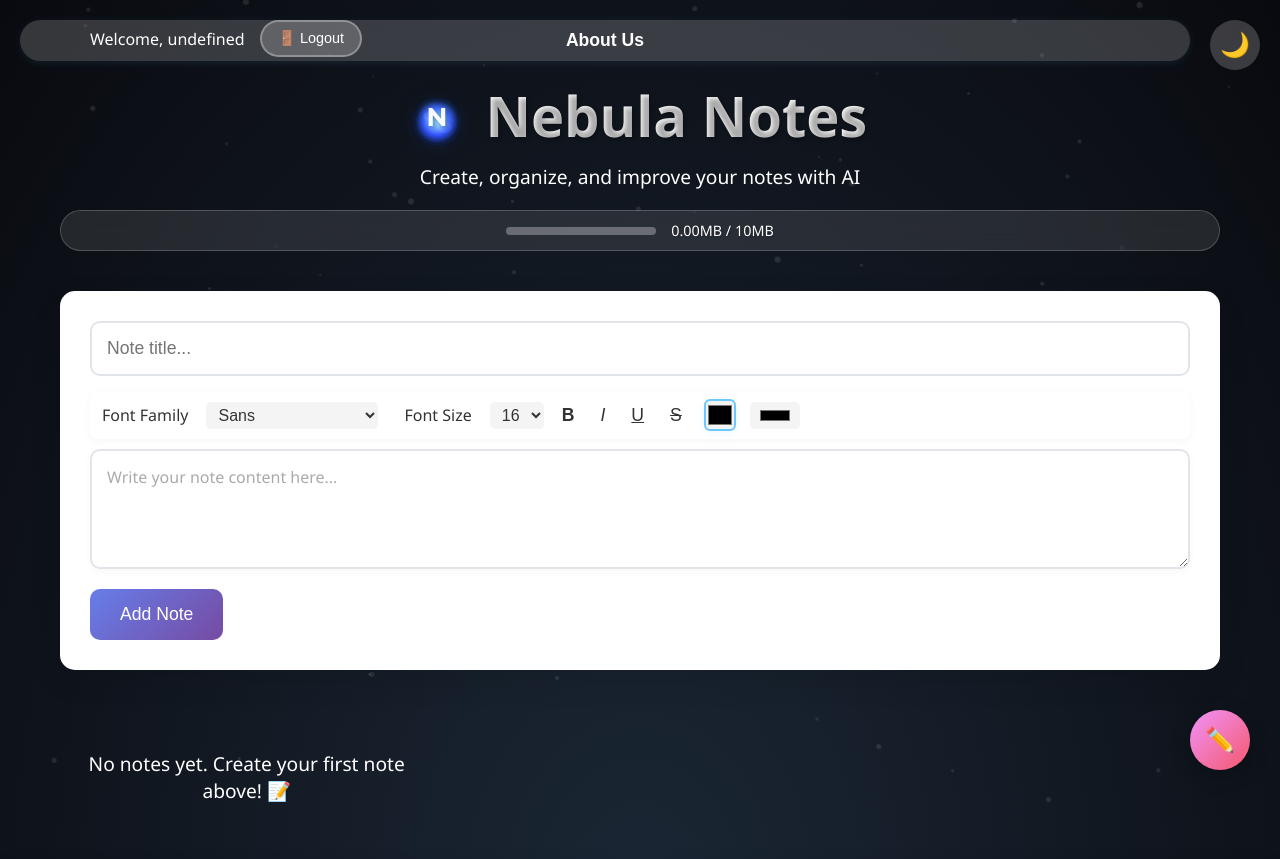
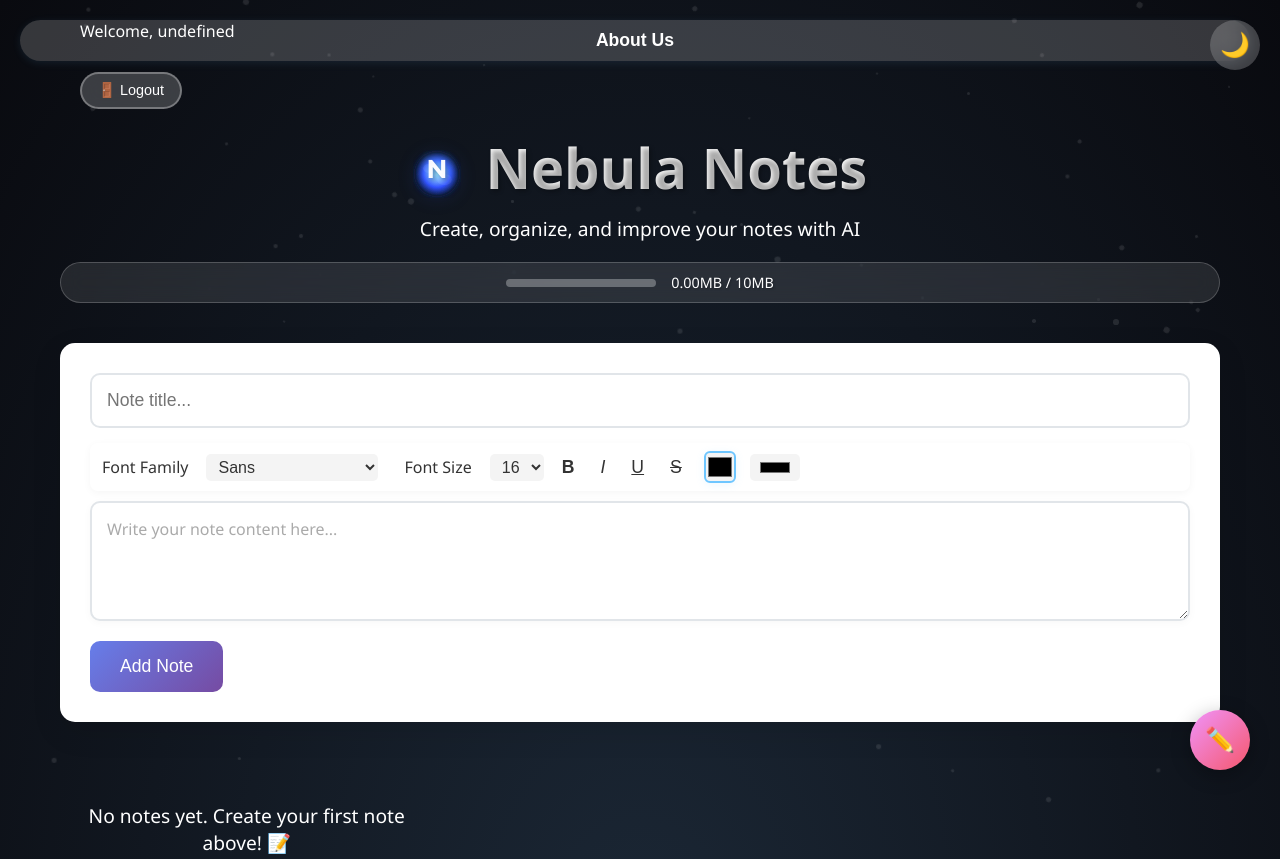
Before and after one commit to AbhinavSinghBhadouria/nebula-notes, a plain HTML site: page index.html in a window 1280 px wide. Shown: the top 859 px of the page. Drawn offline with nearby package versions, Linux system fonts and the light colour scheme; sample sign-in values are in the browser's storage; a script that the page names is missing.

Commit message:
Style: Add more space above logout button for better separation below username

```diff
--- a/styles.css
+++ b/styles.css
@@ -123,10 +123,11 @@ header {
 
 .user-info {
     display: flex;
-    align-items: center;
-    gap: 15px;
-    color: white;
-    margin-left: 10px;
+    flex-direction: column;
+    align-items: flex-start;
+    margin-left: 0;
+    margin-right: auto;
+    gap: 6px;
 }
 
 .user-info span {
@@ -145,6 +146,7 @@ header {
     font-weight: 500;
     transition: all 0.3s ease;
     backdrop-filter: blur(10px);
+    margin-top: 24px;
 }
 
 .logout-btn:hover {
@@ -996,8 +998,8 @@ header p {
 
 .about-btn {
     position: fixed;
-    top: 20px;
-    right: 80px; /* 20px for theme toggle + 60px gap */
+    top: 80px;
+    right: 20px;
     z-index: 1100;
     margin: 0;
 }
```
